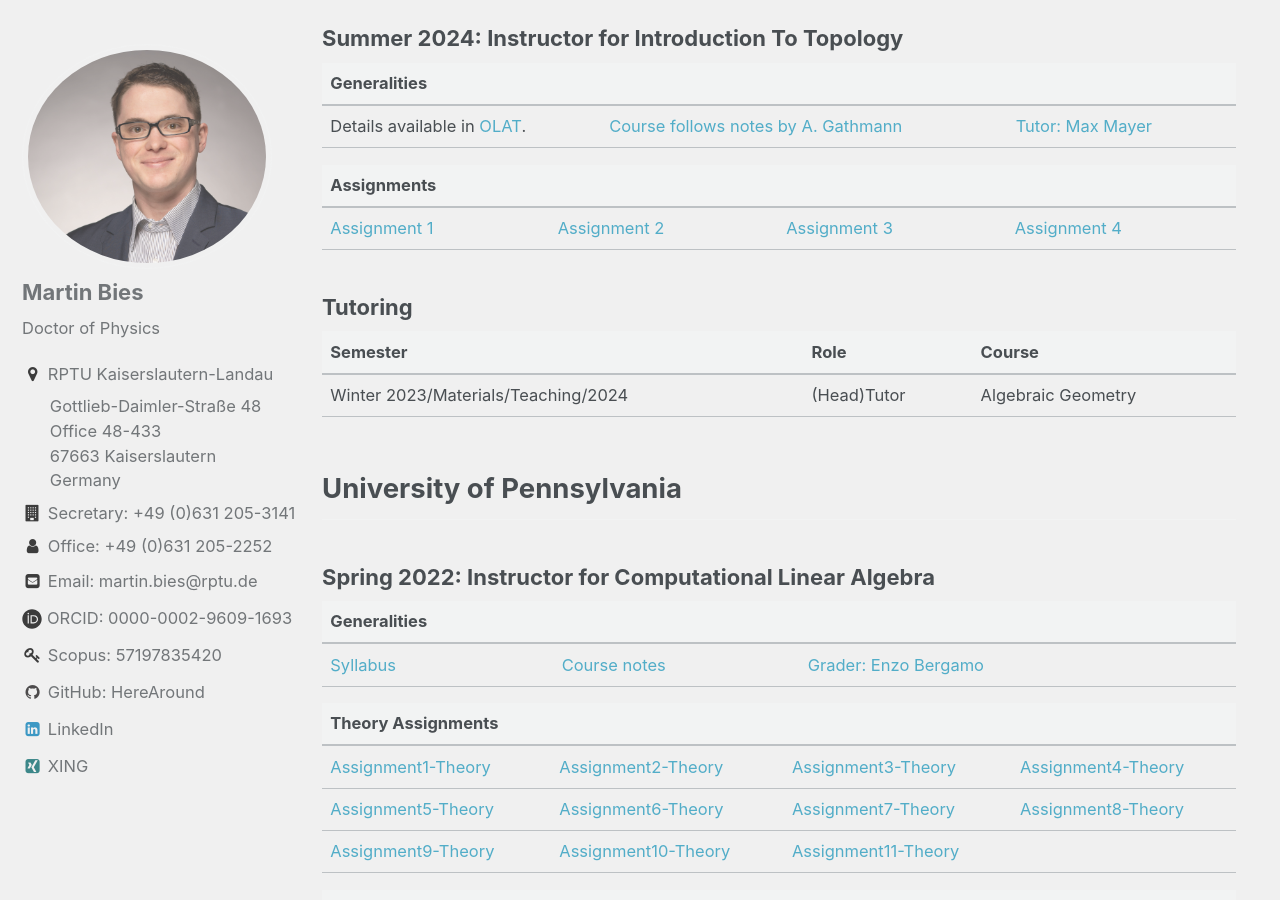
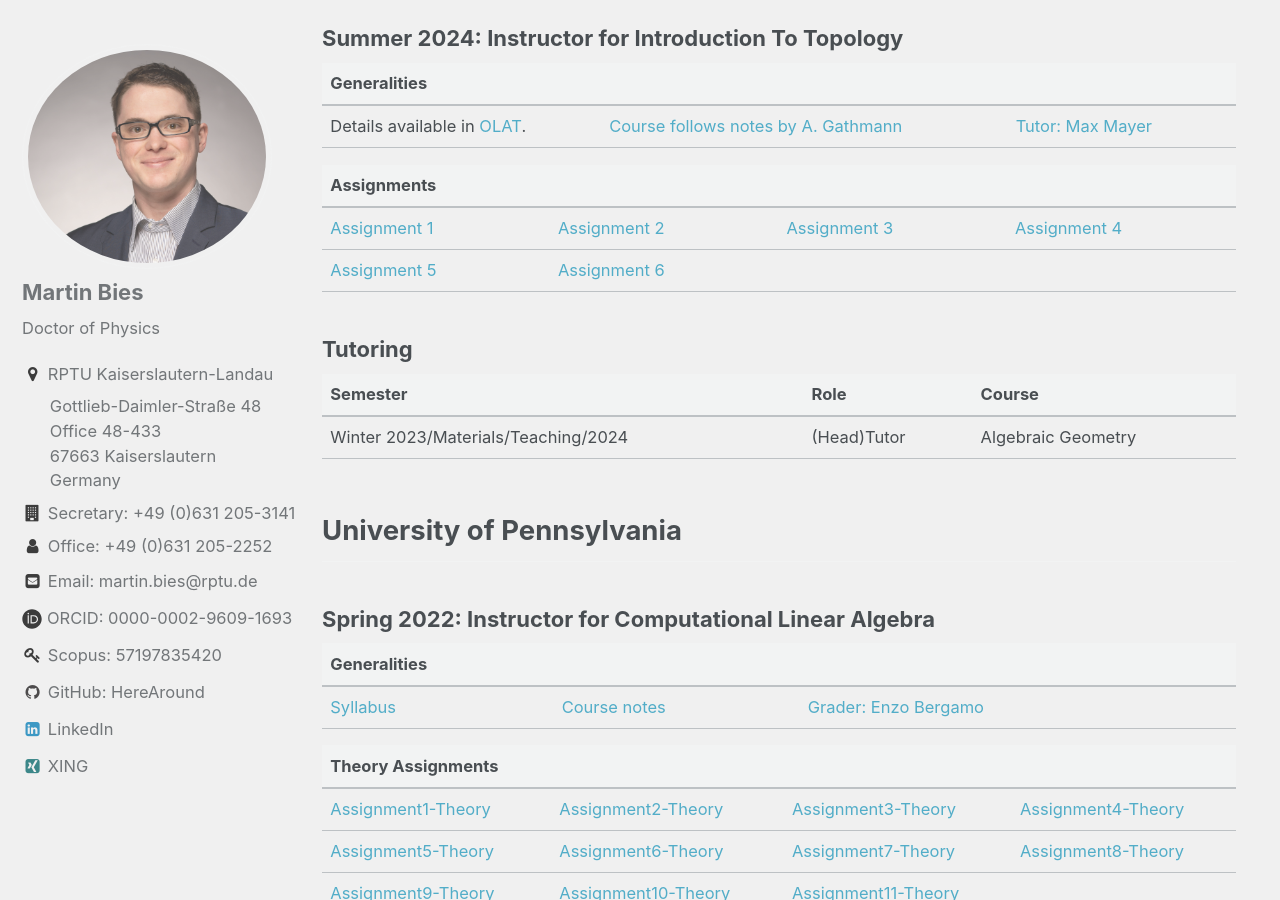
Before and after one commit to MartinBies/MartinBies.github.io, a Jekyll site: the page built from _pages/teaching.md, in a window 1280 px wide and 900 px high, scrolled down 357 px. Built offline with Jekyll 4.4.1, drawn with Linux system fonts in a browser that asks for light colours.

Commit message:
Update teaching materials

```diff
--- a/_pages/teaching.md
+++ b/_pages/teaching.md
@@ -20,7 +20,7 @@ I enjoy teaching. Below is my record. See my [Teaching Statement](/Materials/Gen
 | **Assignments** | | | |
 | ---- | ---- | ---- | ---- |
 [Assignment 1](/Materials/Teaching/2024/Blatt-1.pdf) | [Assignment 2](/Materials/Teaching/2024/Blatt-2.pdf) | [Assignment 3](/Materials/Teaching/2024/Blatt-3.pdf) | [Assignment 4](/Materials/Teaching/2024/Blatt-4.pdf) |
-
+[Assignment 5](/Materials/Teaching/2024/Blatt-5.pdf) | [Assignment 6](/Materials/Teaching/2024/Blatt-6.pdf) | | |
 
 
 ### Tutoring
```
Also changed, not shown: 2 other files.
